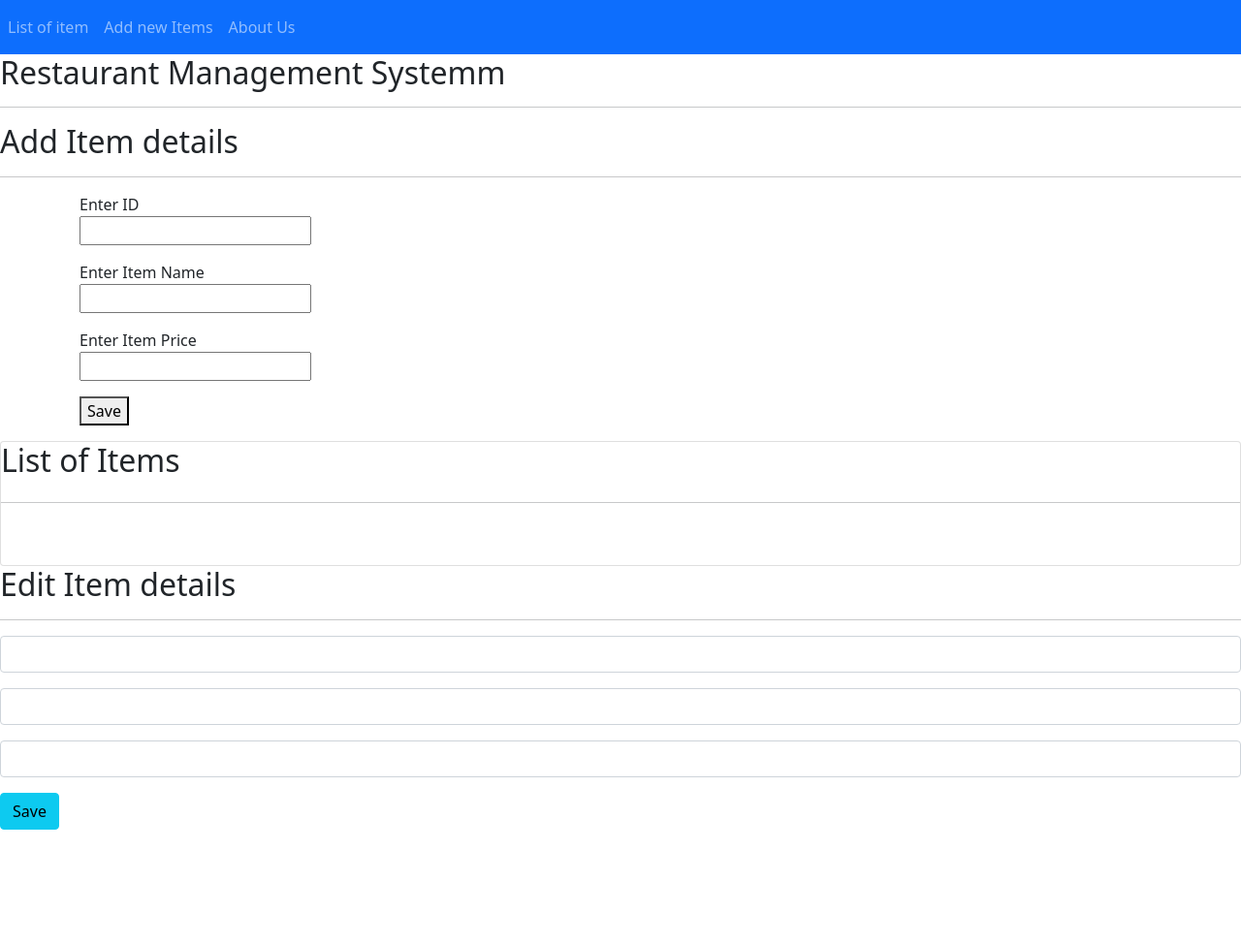
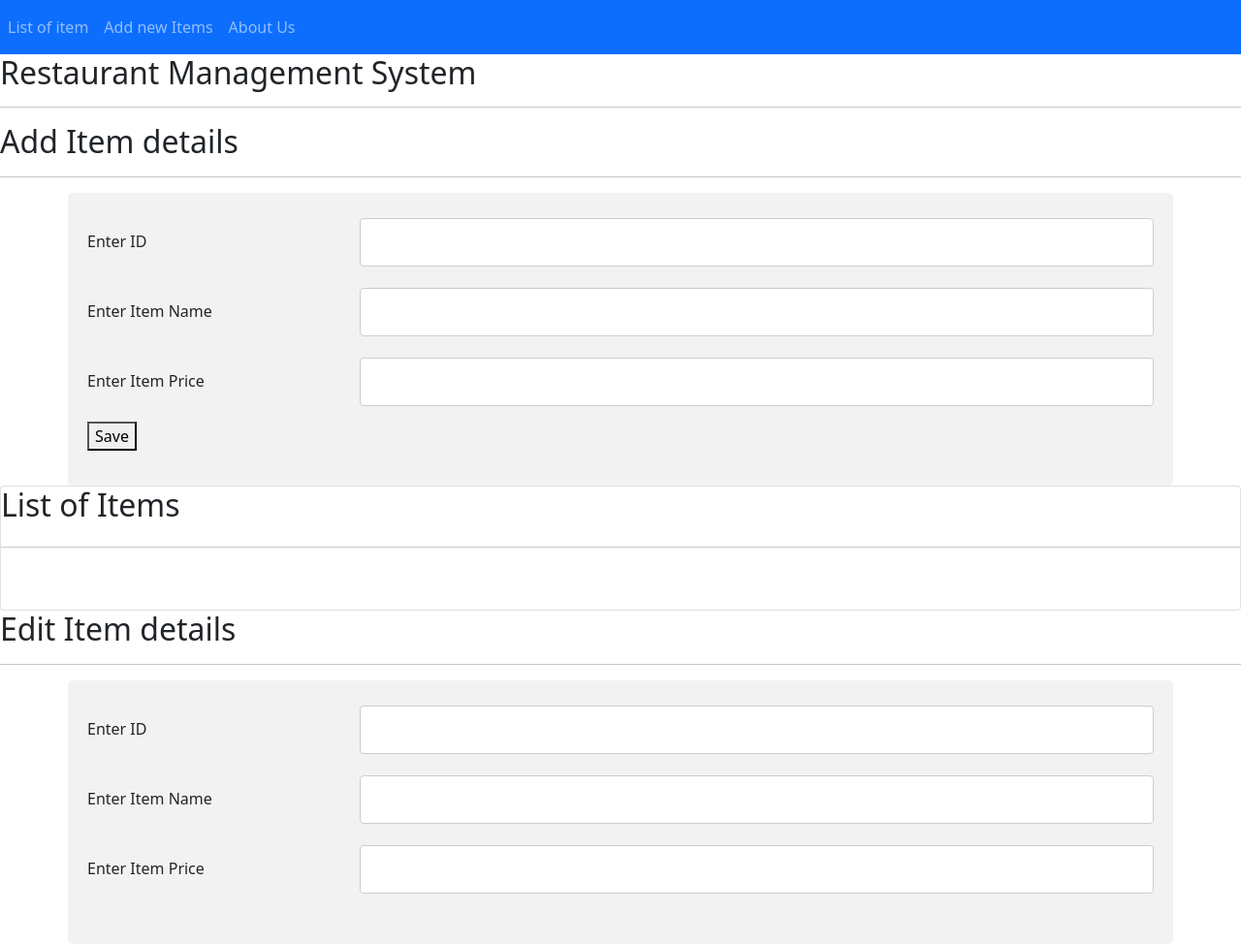
Before and after one commit to karthik905/kkarthikeyan-task, a plain HTML site: page AddRestaurant.html in a window 1280 px wide. Shown: the whole page at 97% size. Before the commit the page ends 872 px from the top, so only its background shows below. Drawn offline with nearby package versions, Linux system fonts and the light colour scheme.

Commit message:
Update AddRestaurant.html

```diff
--- a/AddRestaurant.html
+++ b/AddRestaurant.html
@@ -8,6 +8,65 @@
     <!-- <link rel="stylesheet" href="https://maxcdn.bootstrapcdn.com/bootstrap/3.4.1/css/bootstrap.min.css"> -->
     <!-- <link rel="stylesheet" href="./lib/bootstrap.min.css"> -->
     <link href="https://cdn.jsdelivr.net/npm/bootstrap@5.0.2/dist/css/bootstrap.min.css" rel="stylesheet" integrity="sha384-EVSTQN3/azprG1Anm3QDgpJLIm9Nao0Yz1ztcQTwFspd3yD65VohhpuuCOmLASjC" crossorigin="anonymous">
+    <style>
+
+* {
+  box-sizing: border-box;
+}
+
+input[type=text], select, textarea {
+  width: 100%;
+  padding: 12px;
+  border: 1px solid #ccc;
+  border-radius: 4px;
+  resize: vertical;
+}
+
+label {
+  padding: 12px 12px 12px 0;
+  display: inline-block;
+}
+
+input[type=submit] {
+  background-color: #04AA6D;
+  color: white;
+  padding: 12px 20px;
+  border: none;
+  border-radius: 4px;
+  cursor: pointer;
+  float: right;
+}
+
+input[type=submit]:hover {
+  background-color: #45a049;
+}
+
+.container {
+  border-radius: 5px;
+  background-color: #f2f2f2;
+  padding: 20px;
+}
+
+.col-25 {
+  float: left;
+  width: 25%;
+  margin-top: 6px;
+}
+
+.col-75 {
+  float: left;
+  width: 75%;
+  margin-top: 6px;
+}
+
+/* Clear floats after the columns */
+.row:after {
+  content: "";
+  display: table;
+  clear: both;
+}
+
+    </style>
     <script src="./assets/scripts/itemstore.js"></script>
     <script src="./assets/scripts/func.js"></script>
 
@@ -113,7 +172,7 @@
                   </nav>
             </nav>
         <h2  class="blog">
-            Restaurant Management Systemm
+            Restaurant Management System
         </h2>
 
         <hr>
@@ -193,7 +252,7 @@
         <h2 class="card-title">Edit Item details</h2>
         <hr>
         <div>
-            <table class="table table-bordered table-hover table-striped">
+            <!-- <table class="table table-bordered table-hover table-striped">
                 <p>
                     <input type="text" id="editid" class="form-control"></p>
                    <p> <input type="text" id="edititemname" class="form-control"></p>
@@ -201,7 +260,36 @@
                 </p>
                 <button id="editbtnadd" class="btn btn-info rounded ">Save</button>
 
-            </table>
+            </table> -->
+            <div class="container">
+                <form>
+                  <div class="row">
+                    <div class="col-25">
+                      <label for="fname">Enter ID</label>
+                    </div>
+                    <div class="col-75">
+                        <p>
+                            <input type="text" id="editid"  placeholder=""></p>
+                    </div>
+                  </div>
+                  <div class="row">
+                    <div class="col-25">
+                      <label for="lname">Enter Item Name</label>
+                    </div>
+                    <div class="col-75">
+                        <p> <input type="text" id="edititemname" ></p>
+
+                    </div>
+                  </div>
+                  <div class="row">
+                    <div class="col-25">
+                      <label for="lname">Enter Item Price</label>
+                    </div>
+                    <div class="col-75">
+                        <p>  <input type="text" id="editprice" >
+                        </p>
+                    </div>
+                  </div>
         </div>
 
     </div>
```
